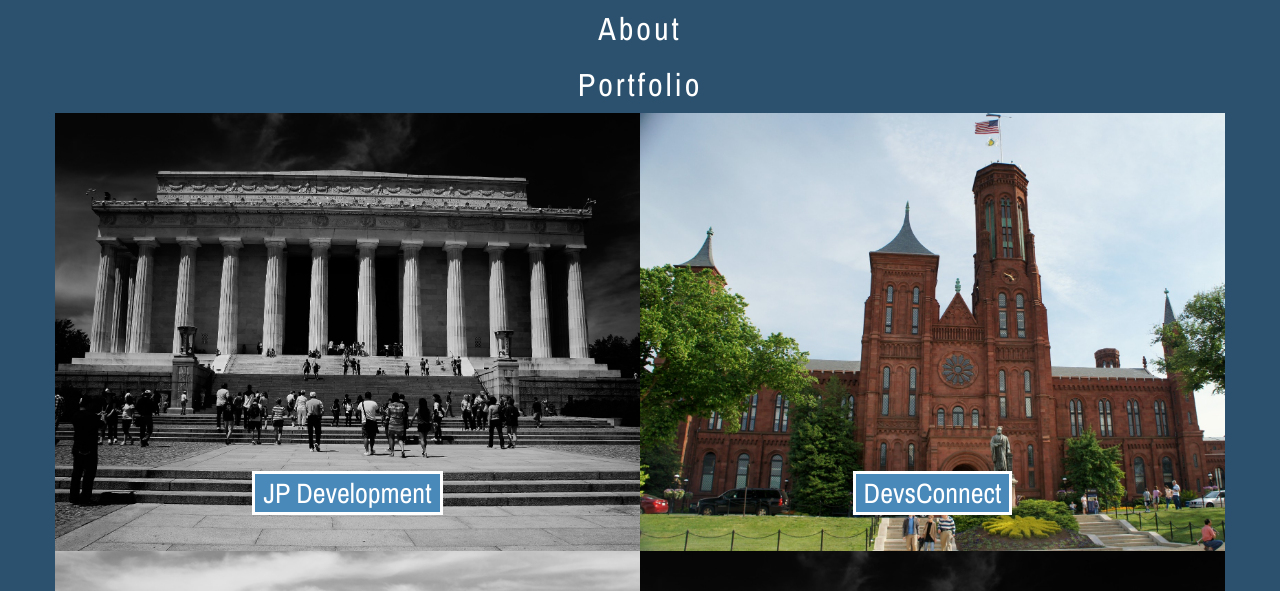
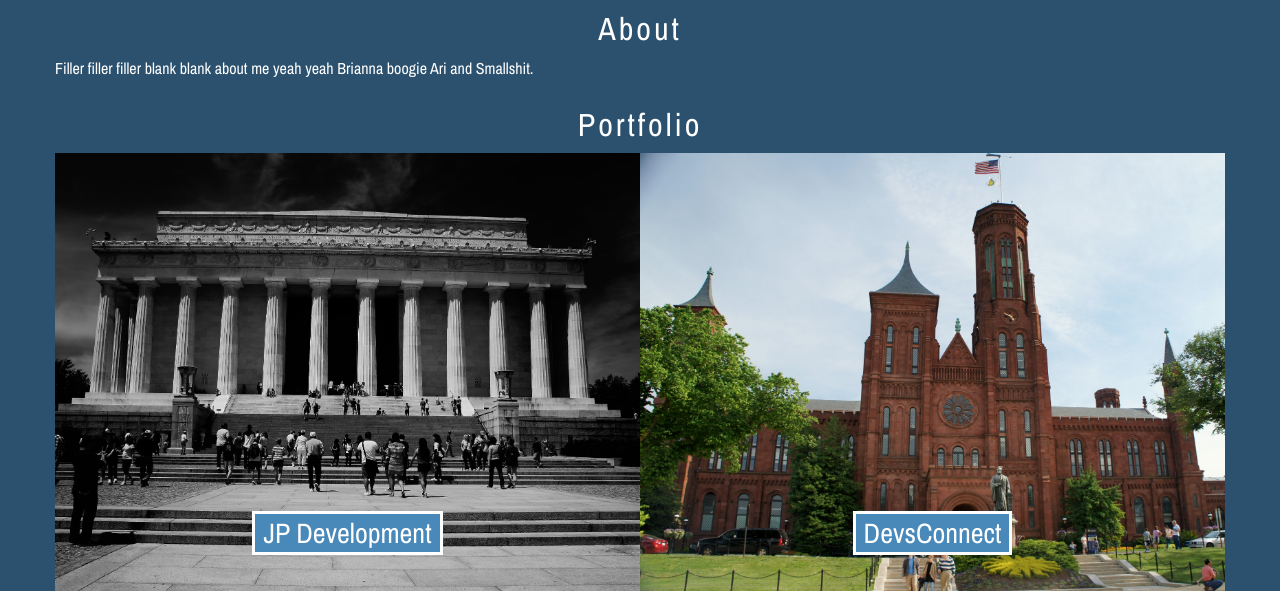
Before and after one commit to StarfoxMulder/personal_site, a Node server app: page /3 in a window 1280 px wide. Shown: the part 853-1444 px from the top of the page. Run offline with Node 20, Linux system fonts and the light colour scheme; some libraries are stand-ins or nearby versions.

Commit message:
added filler to About section and general html scafolding

```diff
--- a/views/portfolio3.handlebars
+++ b/views/portfolio3.handlebars
@@ -26,6 +26,11 @@
     <section class="row justify-content-center" id="aboutMe">
       <div class="col-12">
         <h2>About</h2>
+      </div>
+      <div class="col-12 no-gutters" id="about-section">
+        <div class="row aboutRow">
+          <p>Filler filler filler blank blank about me yeah yeah Brianna boogie Ari and Smallshit.</p>
+        </div>
       </div>
     </section>
     <section class="row justify-content-center" id="portfolio">
```
